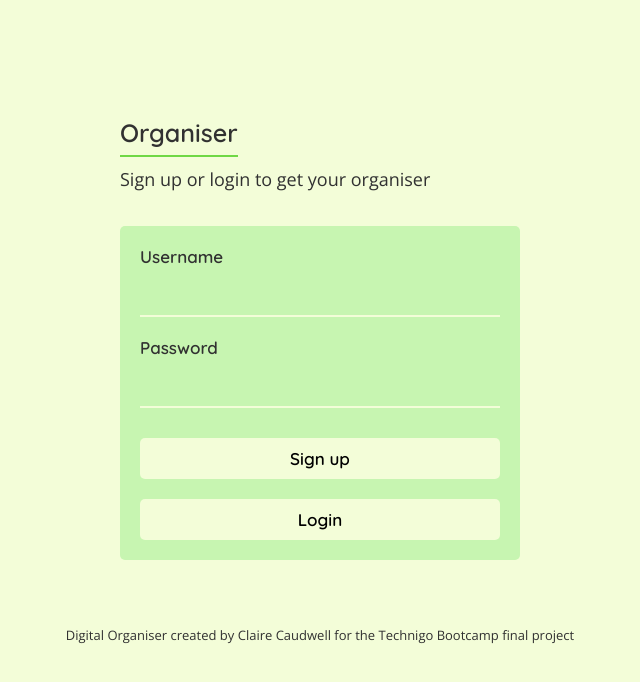
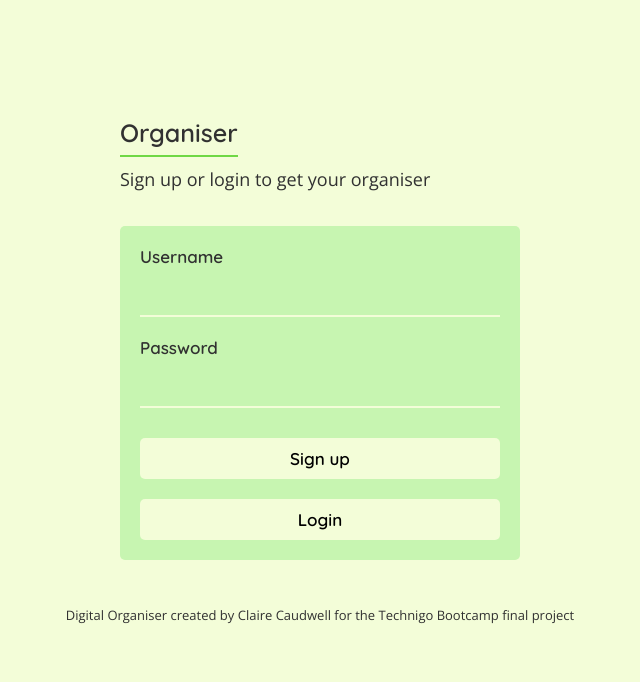
Before and after one commit to ClaireCaudwell/Final-project-digital-organiser, a React (Create React App) app in the folder frontend/: page / in a window 1280 px wide. Shown: the top 682 px of the page, without its empty margins (320-960 px from the left). Built offline with nearby package versions, Linux system fonts and the light colour scheme.

Commit message:
Updating footer

```diff
--- a/frontend/src/components/Footer.js
+++ b/frontend/src/components/Footer.js
@@ -12,7 +12,7 @@ export const Footer = () => {
 };
 
 const FooterContainer = styled.div`
-    padding: 20px;
+    padding: 0 20px;
     margin: 0;
 `;
 
```
